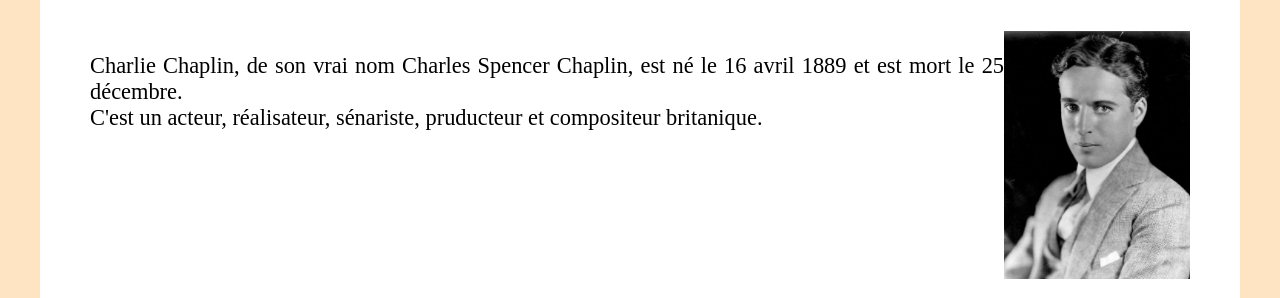
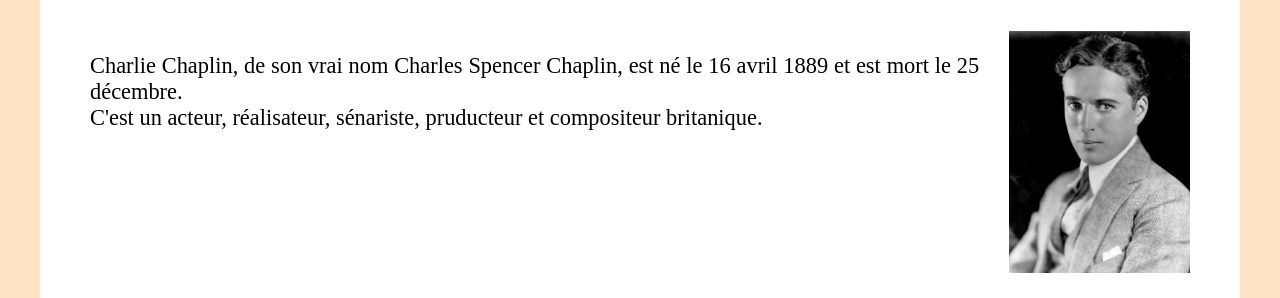
Before and after one commit to ZenonStella/CharlieCaplin, a plain HTML site: page index.html in a window 1280 px wide. Shown: the part 446-744 px from the top of the page. Drawn offline with Linux system fonts and the light colour scheme.

Commit message:
css finitions

```diff
--- a/assets/css/style.css
+++ b/assets/css/style.css
@@ -1,5 +1,5 @@
 body {
-    max-width: 1700px;
+    max-width: 1500px;
     font-size: 1.4em;
     background-color: bisque;
 }
@@ -59,11 +59,13 @@ section {
 .para1 {
     display: flex;
 }
+.para1 p {
+    margin-right: 30px;
+}
 .img {
     width: 150px;
 }
 .portrait {
-    margin-right: 0 20px;
     width: 200px;
 }
 img {
@@ -102,6 +104,7 @@ span {
 .champ{
     width: 30%;
     margin: 20px auto;
+    height: 30px;
 }
 textarea {
     height: 200px;
--- a/index.html
+++ b/index.html
@@ -154,7 +154,7 @@
                 </select>
                 <label for="fname">Sujet:</label>
                 <textarea class="champ" name="sujet" id="suject"></textarea>
-                <input type="submit" value="Envoyer">
+                <input class="submit" type="submit" value="Envoyer">
             </form>
         </section>
     </main>
```
